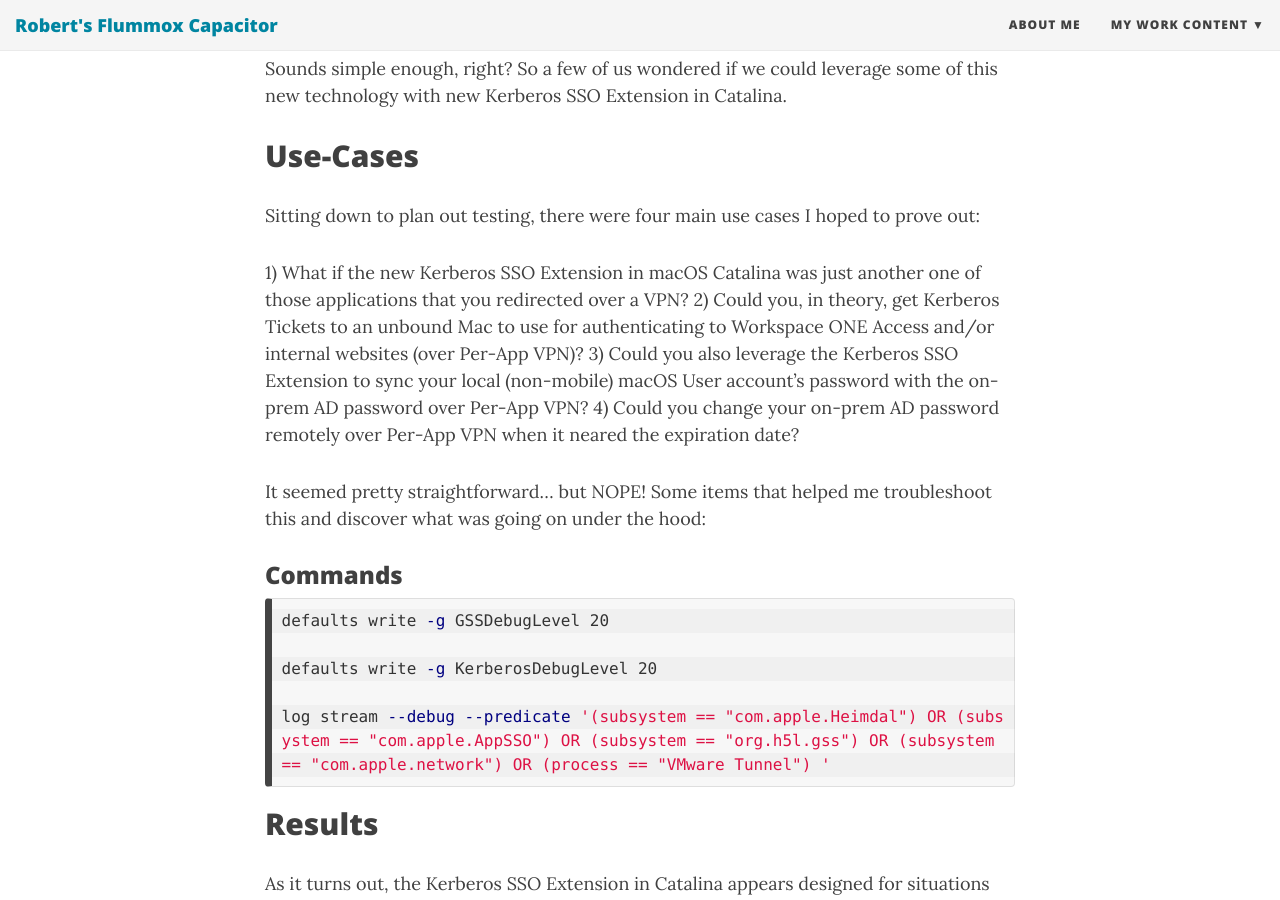
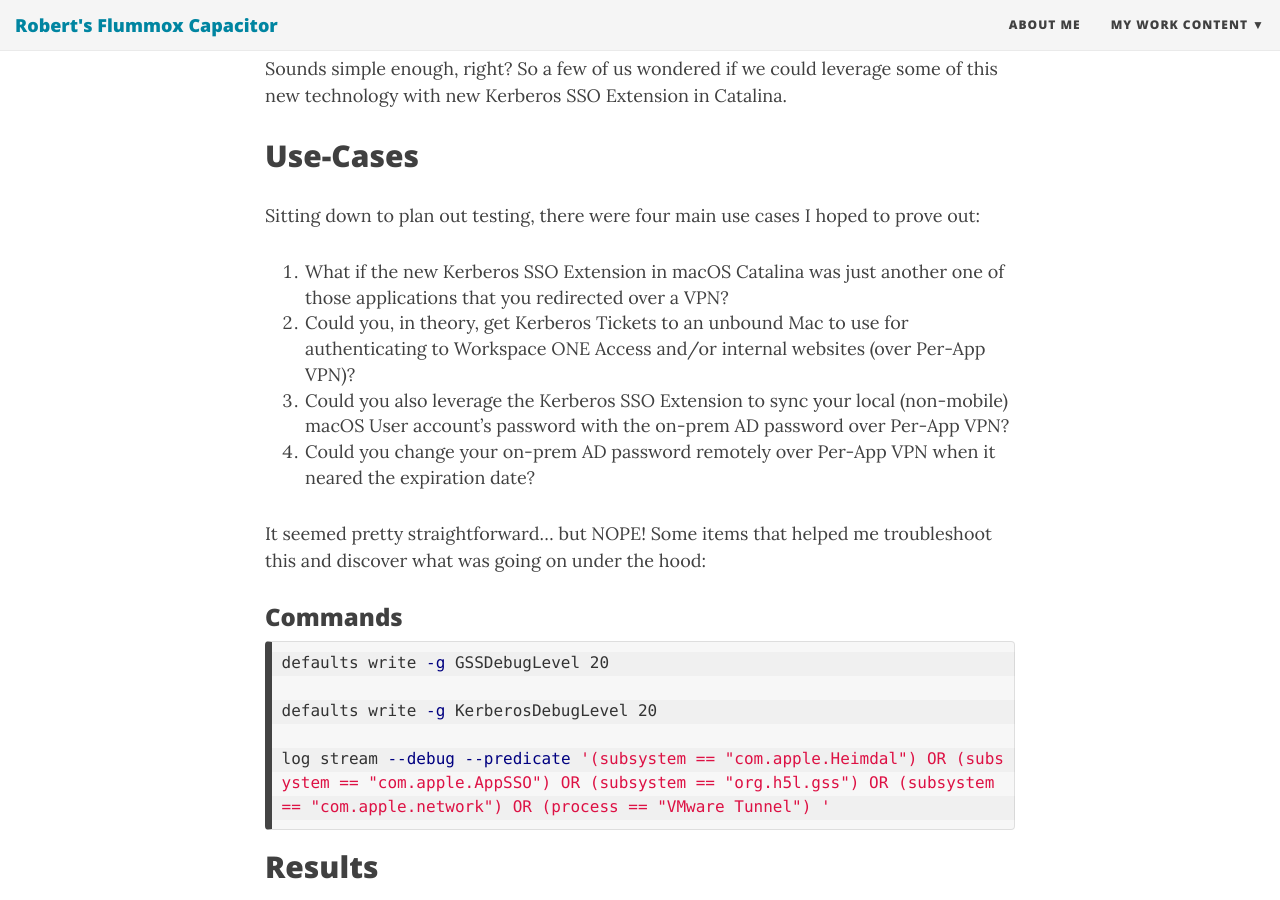
Before and after one commit to rterakedis/rterakedis.github.io, a Jekyll site: the page built from _posts/2020-02-04-macOS-Catalina-Kerberos-SSO-Over-VPN.md, in a window 1280 px wide and 900 px high, scrolled down 678 px. Built offline with Jekyll 4.4.1, drawn with Linux system fonts in a browser that asks for light colours; nearby versions of some CDN libraries.

Commit message:
Fixing List in New Post
Signed-off-by: Robert Terakedis <rterakedis@vmware.com>

```diff
--- a/_posts/2020-02-04-macOS-Catalina-Kerberos-SSO-Over-VPN.md
+++ b/_posts/2020-02-04-macOS-Catalina-Kerberos-SSO-Over-VPN.md
@@ -14,10 +14,10 @@
 
 Sitting down to plan out testing, there were four main use cases I hoped to prove out:
 
-1) What if the new Kerberos SSO Extension in macOS Catalina was just another one of those applications that you redirected over a VPN?
-2) Could you, in theory, get Kerberos Tickets to an unbound Mac to use for authenticating to Workspace ONE Access and/or internal websites (over Per-App VPN)?
-3) Could you also leverage the Kerberos SSO Extension to sync your local (non-mobile) macOS User account's password with the on-prem AD password over Per-App VPN?
-4) Could you change your on-prem AD password remotely over Per-App VPN when it neared the expiration date?
+1. What if the new Kerberos SSO Extension in macOS Catalina was just another one of those applications that you redirected over a VPN?
+2. Could you, in theory, get Kerberos Tickets to an unbound Mac to use for authenticating to Workspace ONE Access and/or internal websites (over Per-App VPN)?
+3. Could you also leverage the Kerberos SSO Extension to sync your local (non-mobile) macOS User account's password with the on-prem AD password over Per-App VPN?
+4. Could you change your on-prem AD password remotely over Per-App VPN when it neared the expiration date?
 
 It seemed pretty straightforward... but NOPE!  Some items that helped me troubleshoot this and discover what was going on under the hood:
 
```
